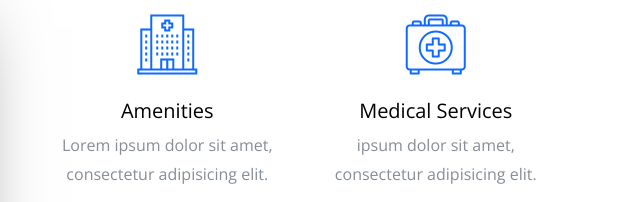
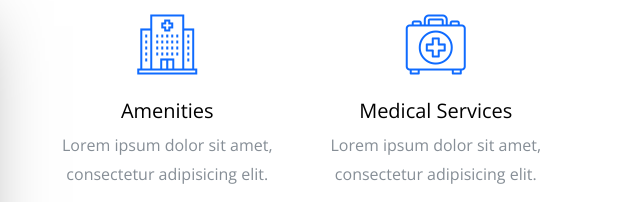
Before and after one commit to taytaydoctors/TDMH, a plain HTML site: page index.html in a window 1280 px wide. Shown: the part 1462-1664 px from the top of the page, 640-1280 px from the left. Drawn offline with nearby package versions, Linux system fonts and the light colour scheme; files whose address does not match are found by name.

Commit message:
Update index.html

```diff
--- a/index.html
+++ b/index.html
@@ -180,7 +180,7 @@
                   <span class="icon flaticon-first-aid-kit"></span>
                   <div class="media-body">
                     <h3 class="mt-0 text-black">Medical Services</h3>
-                    <p> ipsum dolor sit amet, consectetur adipisicing elit.</p>
+                    <p>Lorem ipsum dolor sit amet, consectetur adipisicing elit.</p>
                   </div>
                 </div>
               </div>
```
